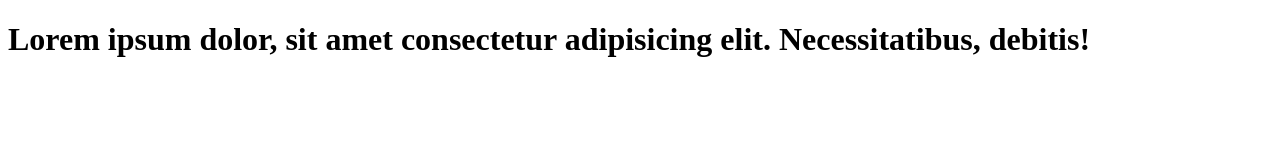
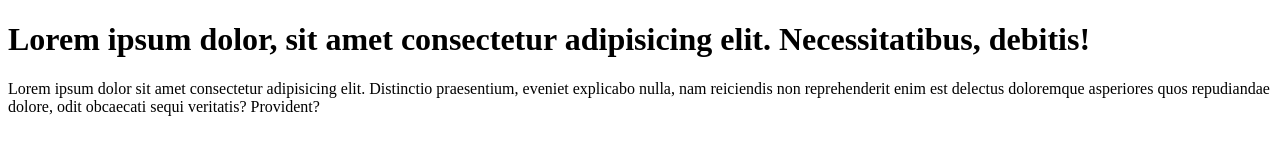
Before and after one commit to PareeKrishna/learn-git, a plain HTML site: page index.html in a window 1280 px wide. Drawn offline with Linux system fonts and the light colour scheme.

Commit message:
added para to code

```diff
--- a/index.html
+++ b/index.html
@@ -10,5 +10,11 @@
       Lorem ipsum dolor, sit amet consectetur adipisicing elit. Necessitatibus,
       debitis!
     </h1>
+    <p>
+      Lorem ipsum dolor sit amet consectetur adipisicing elit. Distinctio
+      praesentium, eveniet explicabo nulla, nam reiciendis non reprehenderit
+      enim est delectus doloremque asperiores quos repudiandae dolore, odit
+      obcaecati sequi veritatis? Provident?
+    </p>
   </body>
 </html>
```
